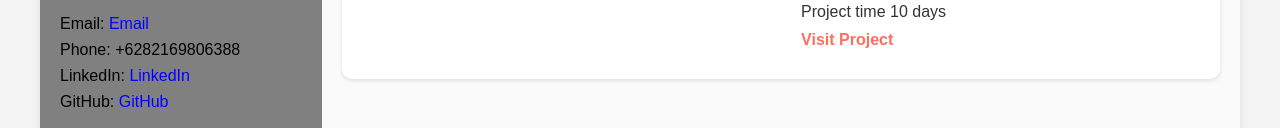
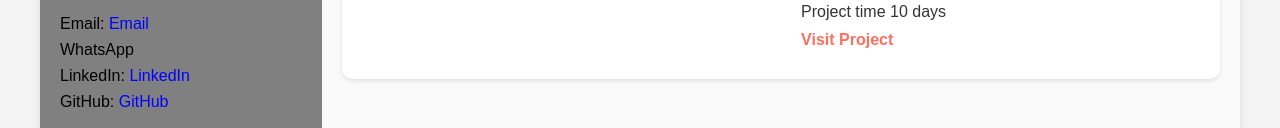
Before and after one commit to Natasya3101/portofolio-raja-salsabilla-annatasya, a plain HTML site: page index.html in a window 1280 px wide. Shown: the part 1813-1941 px from the top of the page. Drawn offline with Linux system fonts and the light colour scheme.

Commit message:
portofolio

```diff
--- a/index.html
+++ b/index.html
@@ -61,7 +61,7 @@
             <div class="contact">
                 <h3>Contact</h3>
                 <p>Email: <a href="mailto:rajaannatasya@gmail.com">Email</a></p>
-                <p>Phone: +6282169806388</p>
+                <p <a href="https://wa.me/+6282169806388">WhatsApp</p>
                 <p>LinkedIn: <a href="https://www.linkedin.com/in/raja-salsabilla-annatasya-4ba647320" target="_blank">LinkedIn</a></p>
                 <p>GitHub: <a href="https://github.com/Natasya3101" target="_blank">GitHub</a></p>
             </div>
```
